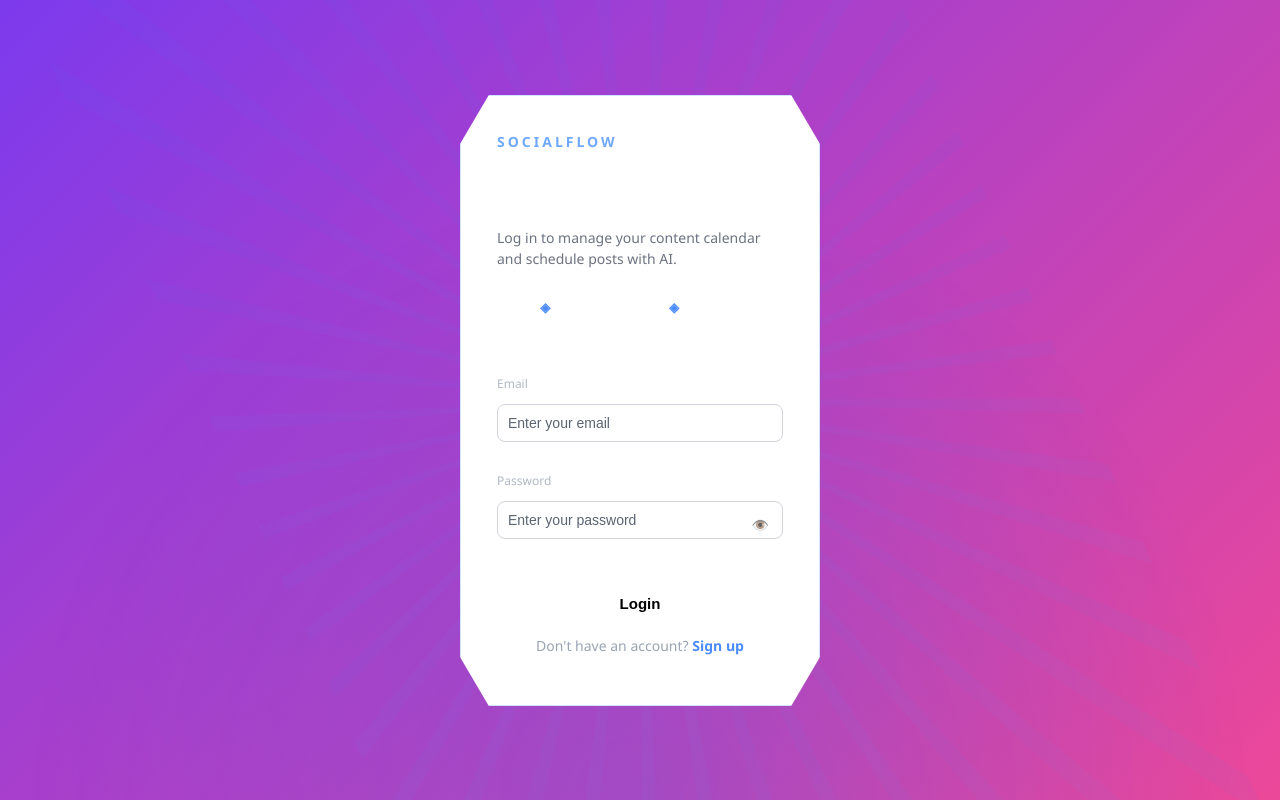
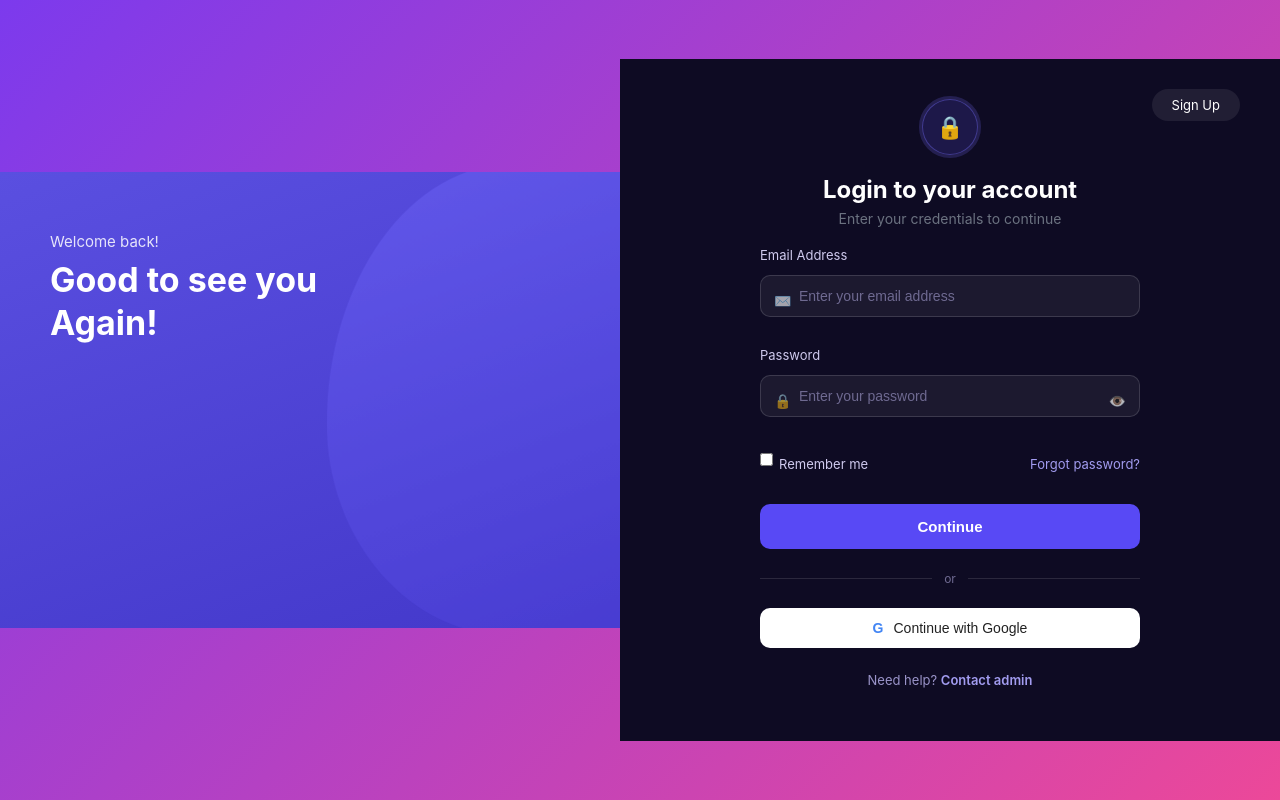
Before and after one commit to Darkovibes123/Social-Media-Scheduler, a React (Create React App) app in the folder social-scheduler/frontend/: page /login in a window 1280 px wide. Built offline with nearby package versions, Linux system fonts and the light colour scheme.

Commit message:
Redesign auth pages with split-screen layout

```diff
--- a/social-scheduler/frontend/src/pages/Auth.css
+++ b/social-scheduler/frontend/src/pages/Auth.css
@@ -2,149 +2,222 @@
   box-sizing: border-box;
 }
 
+html, body {
+  margin: 0;
+  padding: 0;
+}
+
 .auth-page {
+  display: flex;
+  min-height: 100vh;
+  width: 100%;
+  overflow: hidden;
+  font-family: -apple-system, BlinkMacSystemFont, "Segoe UI", sans-serif;
+}
+
+/* LEFT PANEL */
+.auth-left {
   position: relative;
-  min-height: 100vh;
+  flex: 1;
+  min-width: 320px;
+  background: linear-gradient(160deg, #5a4fe0 0%, #4338ca 100%);
+  overflow: hidden;
+  display: flex;
+  align-items: center;
+}
+
+.auth-wave {
+  position: absolute;
+  top: 0;
+  right: -15%;
+  height: 100%;
+  width: 60%;
+  background: linear-gradient(160deg, #6c63f5, #4b3fd6);
+  border-radius: 50% 0 0 50% / 55% 0 0 45%;
+  animation: waveShift 8s ease-in-out infinite;
+  opacity: 0.55;
+}
+
+@keyframes waveShift {
+  0%, 100% { transform: translateX(0) scaleY(1); }
+  50% { transform: translateX(-20px) scaleY(1.05); }
+}
+
+.auth-left-content {
+  position: relative;
+  z-index: 2;
+  padding: 60px 50px;
+  color: #fff;
+  animation: fadeInLeft 0.8s ease both;
+}
+
+@keyframes fadeInLeft {
+  from { opacity: 0; transform: translateX(-20px); }
+  to { opacity: 1; transform: translateX(0); }
+}
+
+.welcome-tag {
+  font-size: 15px;
+  opacity: 0.85;
+  margin: 0 0 8px;
+}
+
+.auth-left-content h1 {
+  font-size: 34px;
+  font-weight: 700;
+  line-height: 1.25;
+  margin: 0 0 50px;
+  max-width: 320px;
+}
+
+.feature-list {
+  display: flex;
+  flex-direction: column;
+  gap: 24px;
+}
+
+.feature-item {
+  display: flex;
+  align-items: flex-start;
+  gap: 16px;
+  opacity: 0;
+  animation: featureIn 0.6s ease forwards;
+}
+
+.feature-item:nth-child(1) { animation-delay: 0.2s; }
+.feature-item:nth-child(2) { animation-delay: 0.35s; }
+.feature-item:nth-child(3) { animation-delay: 0.5s; }
+
+@keyframes featureIn {
+  from { opacity: 0; transform: translateY(10px); }
+  to { opacity: 1; transform: translateY(0); }
+}
+
+.feature-icon {
+  font-size: 20px;
+  background: rgba(255,255,255,0.12);
+  width: 42px;
+  height: 42px;
+  min-width: 42px;
+  border-radius: 12px;
   display: flex;
   align-items: center;
   justify-content: center;
-  background: #000;
-  overflow: hidden;
+}
+
+.feature-item h4 {
+  margin: 0 0 4px;
+  font-size: 15px;
+  font-weight: 600;
+}
+
+.feature-item p {
+  margin: 0;
+  font-size: 13px;
+  opacity: 0.75;
+}
+
+/* RIGHT PANEL */
+.auth-right {
+  position: relative;
+  flex: 1;
+  min-width: 320px;
+  background: #0e0b23;
+  display: flex;
+  align-items: center;
+  justify-content: center;
   padding: 40px 20px;
 }
 
-/* Animated light rays background */
-.auth-bg-rays {
+.signup-pill {
   position: absolute;
-  inset: 0;
-  background: radial-gradient(circle at 50% 100%, rgba(30,100,255,0.35), transparent 60%);
-  animation: pulseGlow 5s ease-in-out infinite;
+  top: 30px;
+  right: 40px;
+  background: rgba(255,255,255,0.08);
+  color: #fff;
+  padding: 8px 20px;
+  border-radius: 999px;
+  text-decoration: none;
+  font-size: 13px;
+  transition: background 0.2s ease;
 }
 
-.auth-bg-rays::before {
-  content: "";
-  position: absolute;
-  inset: 0;
-  background: repeating-conic-gradient(
-    from 0deg,
-    rgba(60,140,255,0.08) 0deg 2deg,
-    transparent 2deg 8deg
-  );
-  animation: rotateRays 30s linear infinite;
-  mix-blend-mode: screen;
+.signup-pill:hover {
+  background: rgba(255,255,255,0.16);
 }
 
-@keyframes rotateRays {
-  from { transform: rotate(0deg); }
-  to { transform: rotate(360deg); }
+.auth-form {
+  width: 100%;
+  max-width: 380px;
+  color: #fff;
+  animation: formIn 0.7s cubic-bezier(0.16,1,0.3,1) both;
 }
 
-@keyframes pulseGlow {
-  0%, 100% { opacity: 0.6; }
-  50% { opacity: 1; }
+@keyframes formIn {
+  from { opacity: 0; transform: translateY(20px); }
+  to { opacity: 1; transform: translateY(0); }
 }
 
-/* Angular card */
-.auth-card {
-  position: relative;
-  z-index: 2;
-  width: 100%;
-  max-width: 420px;
-  background: linear-gradient(160deg, #0d0f14 0%, #14161c 100%);
-  border: 1px solid rgba(80,140,255,0.25);
-  padding: 44px 36px;
-  color: #fff;
-  clip-path: polygon(
-    0 8%, 8% 0, 92% 0, 100% 8%,
-    100% 92%, 92% 100%, 8% 100%, 0 92%
-  );
-  box-shadow: 0 0 40px rgba(30,100,255,0.15), 0 20px 60px rgba(0,0,0,0.6);
-  animation: cardEnter 0.7s cubic-bezier(0.16, 1, 0.3, 1) both;
+.auth-icon-circle {
+  width: 56px;
+  height: 56px;
+  border-radius: 50%;
+  background: rgba(90,79,224,0.2);
+  border: 1px solid rgba(120,110,255,0.4);
+  display: flex;
+  align-items: center;
+  justify-content: center;
+  font-size: 22px;
+  margin: 0 auto 20px;
+  animation: pulseIcon 2.5s ease-in-out infinite;
 }
 
-@keyframes cardEnter {
-  from {
-    opacity: 0;
-    transform: translateY(30px) scale(0.97);
-  }
-  to {
-    opacity: 1;
-    transform: translateY(0) scale(1);
-  }
+@keyframes pulseIcon {
+  0%, 100% { box-shadow: 0 0 0 0 rgba(120,110,255,0.3); }
+  50% { box-shadow: 0 0 0 10px rgba(120,110,255,0); }
 }
 
-.auth-logo {
-  font-weight: 700;
-  letter-spacing: 3px;
-  font-size: 14px;
-  color: #6fa8ff;
-  margin-bottom: 24px;
-}
-
-.auth-card h2 {
-  font-size: 28px;
-  margin: 0 0 8px;
-  font-weight: 700;
+.auth-form h2 {
+  text-align: center;
+  font-size: 24px;
+  margin: 0 0 6px;
 }
 
 .subtitle {
-  color: #9aa4b2;
+  text-align: center;
+  color: #9a94c9;
   font-size: 13px;
-  line-height: 1.5;
-  margin-bottom: 24px;
-}
-
-.auth-options {
-  display: flex;
-  gap: 12px;
-  margin-bottom: 24px;
-}
-
-.option-btn {
-  flex: 1;
-  background: rgba(255,255,255,0.03);
-  border: 1px solid rgba(255,255,255,0.15);
-  color: #fff;
-  padding: 10px;
-  border-radius: 999px;
-  font-size: 13px;
-  cursor: pointer;
-  display: flex;
-  align-items: center;
-  justify-content: center;
-  gap: 6px;
-  transition: all 0.25s ease;
-}
-
-.option-btn:hover {
-  border-color: #4a8bff;
-  background: rgba(74,139,255,0.1);
-  transform: translateY(-2px);
-}
-
-.icon {
-  color: #4a8bff;
-}
-
-.divider {
-  height: 1px;
-  background: rgba(255,255,255,0.1);
-  margin-bottom: 24px;
+  margin: 0 0 28px;
 }
 
 label {
   display: block;
-  font-size: 12px;
-  color: #b0b8c4;
+  font-size: 13px;
+  color: #cfcaee;
   margin-bottom: 6px;
   margin-top: 16px;
 }
 
-input {
+.input-with-icon {
+  position: relative;
+  display: flex;
+  align-items: center;
+}
+
+.input-icon {
+  position: absolute;
+  left: 14px;
+  font-size: 14px;
+  opacity: 0.6;
+}
+
+input[type="email"],
+input[type="password"],
+input[type="text"] {
   width: 100%;
-  padding: 12px 14px;
-  background: rgba(255,255,255,0.04);
-  border: 1px solid rgba(255,255,255,0.12);
+  padding: 12px 14px 12px 38px;
+  background: rgba(255,255,255,0.06);
+  border: 1px solid rgba(255,255,255,0.14);
   border-radius: 10px;
   color: #fff;
   font-size: 14px;
@@ -153,24 +226,18 @@ input {
 }
 
 input::placeholder {
-  color: #5a6472;
+  color: #6f6a91;
 }
 
 input:focus {
-  border-color: #4a8bff;
-  background: rgba(74,139,255,0.06);
-  box-shadow: 0 0 0 3px rgba(74,139,255,0.15);
-}
-
-.password-wrapper {
-  position: relative;
+  border-color: #7b6ff5;
+  background: rgba(123,111,245,0.08);
+  box-shadow: 0 0 0 3px rgba(123,111,245,0.15);
 }
 
 .toggle-eye {
   position: absolute;
   right: 14px;
-  top: 50%;
-  transform: translateY(-50%);
   cursor: pointer;
   opacity: 0.7;
   font-size: 14px;
@@ -180,46 +247,124 @@ input:focus {
   opacity: 1;
 }
 
-.submit-btn {
+.form-row {
+  display: flex;
+  align-items: center;
+  justify-content: space-between;
+  margin-top: 16px;
+  font-size: 13px;
+}
+
+.checkbox-label {
+  display: flex;
+  align-items: center;
+  gap: 6px;
+  color: #cfcaee;
+  margin: 0;
+  cursor: pointer;
+}
+
+.checkbox-label input {
+  width: auto;
+  padding: 0;
+}
+
+.forgot-link {
+  color: #a29cf0;
+  text-decoration: none;
+}
+
+.forgot-link:hover {
+  text-decoration: underline;
+}
+
+.continue-btn {
   width: 100%;
-  margin-top: 28px;
+  margin-top: 24px;
   padding: 14px;
-  background: #fff;
-  color: #000;
+  background: #5849f5;
+  color: #fff;
   border: none;
-  border-radius: 999px;
+  border-radius: 10px;
   font-weight: 600;
   font-size: 15px;
   cursor: pointer;
   transition: all 0.25s ease;
 }
 
-.submit-btn:hover:not(:disabled) {
-  background: #4a8bff;
-  color: #fff;
+.continue-btn:hover:not(:disabled) {
+  background: #4838e0;
   transform: translateY(-2px);
-  box-shadow: 0 8px 24px rgba(74,139,255,0.4);
+  box-shadow: 0 8px 24px rgba(88,73,245,0.4);
 }
 
-.submit-btn:disabled {
+.continue-btn:disabled {
   opacity: 0.6;
   cursor: not-allowed;
 }
 
-.switch-link {
+.or-divider {
+  display: flex;
+  align-items: center;
   text-align: center;
-  margin-top: 20px;
-  font-size: 13px;
-  color: #9aa4b2;
+  margin: 22px 0;
+  color: #6f6a91;
+  font-size: 12px;
 }
 
-.switch-link a {
-  color: #4a8bff;
+.or-divider::before,
+.or-divider::after {
+  content: "";
+  flex: 1;
+  height: 1px;
+  background: rgba(255,255,255,0.12);
+}
+
+.or-divider span {
+  padding: 0 12px;
+}
+
+.google-btn {
+  width: 100%;
+  padding: 12px;
+  background: #fff;
+  color: #222;
+  border: none;
+  border-radius: 10px;
+  font-size: 14px;
+  font-weight: 500;
+  cursor: pointer;
+  display: flex;
+  align-items: center;
+  justify-content: center;
+  gap: 10px;
+  transition: all 0.25s ease;
+}
+
+.google-btn:hover {
+  transform: translateY(-2px);
+  box-shadow: 0 6px 20px rgba(255,255,255,0.15);
+}
+
+.google-icon {
+  font-weight: 700;
+  color: #4285F4;
+}
+
+.help-text {
+  text-align: center;
+  margin-top: 24px;
+  font-size: 13px;
+  color: #9a94c9;
+}
+
+.help-text a {
+  color: #a29cf0;
   text-decoration: none;
   font-weight: 600;
 }
 
-.switch-link a:hover {
+.help-text a:hover {
   text-decoration: underline;
 }
 
@@ -239,3 +384,19 @@ input:focus {
   25% { transform: translateX(-4px); }
   75% { transform: translateX(4px); }
 }
+
+/* Responsive: stack on small screens */
+@media (max-width: 768px) {
+  .auth-page {
+    flex-direction: column;
+  }
+  .auth-left {
+    min-height: 260px;
+  }
+  .auth-left-content h1 {
+    font-size: 26px;
+  }
+  .feature-list {
+    display: none;
+  }
+}
--- a/social-scheduler/frontend/src/pages/Login.js
+++ b/social-scheduler/frontend/src/pages/Login.js
@@ -8,6 +8,7 @@ export default function Login() {
   const [email, setEmail] = useState("");
   const [password, setPassword] = useState("");
   const [showPassword, setShowPassword] = useState(false);
+  const [remember, setRemember] = useState(false);
   const [error, setError] = useState("");
   const [loading, setLoading] = useState(false);
   const { login } = useAuth();
@@ -30,39 +31,63 @@ export default function Login() {
 
   return (
     <div className="auth-page">
-      <div className="auth-bg-rays"></div>
-      <form className="auth-card" onSubmit={handleSubmit}>
-        <div className="auth-logo">SOCIALFLOW</div>
+      <div className="auth-left">
+        <div className="auth-wave"></div>
+        <div className="auth-left-content">
+          <p className="welcome-tag">Welcome back!</p>
+          <h1>Good to see you Again!</h1>
 
-        <h2>Login with</h2>
-        <p className="subtitle">
-          Log in to manage your content calendar and schedule posts with AI.
-        </p>
-
-        <div className="auth-options">
-          <button type="button" className="option-btn">
-            <span className="icon">◈</span> Email
-          </button>
-          <button type="button" className="option-btn">
-            <span className="icon">◈</span> Quick Login
-          </button>
+          <div className="feature-list">
+            <div className="feature-item">
+              <span className="feature-icon">📊</span>
+              <div>
+                <h4>Analytics</h4>
+                <p>Track real time performance</p>
+              </div>
+            </div>
+            <div className="feature-item">
+              <span className="feature-icon">🛡️</span>
+              <div>
+                <h4>Security</h4>
+                <p>Enterprise grade protection</p>
+              </div>
+            </div>
+            <div className="feature-item">
+              <span className="feature-icon">⚡</span>
+              <div>
+                <h4>Speed</h4>
+                <p>Super fast and reliable</p>
+              </div>
+            </div>
+          </div>
+        </div>
       </div>
 
-        <div className="divider"></div>
+      <div className="auth-right">
+        <Link to="/signup" className="signup-pill">Sign Up</Link>
+
+        <form className="auth-form" onSubmit={handleSubmit}>
+          <div className="auth-icon-circle">🔒</div>
+          <h2>Login to your account</h2>
+          <p className="subtitle">Enter your credentials to continue</p>
 
           {error && <div className="error-box">{error}</div>}
 
-        <label>Email</label>
+          <label>Email Address</label>
+          <div className="input-with-icon">
+            <span className="input-icon">✉️</span>
             <input
               type="email"
-          placeholder="Enter your email"
+              placeholder="Enter your email address"
               value={email}
               onChange={(e) => setEmail(e.target.value)}
               required
             />
+          </div>
 
           <label>Password</label>
-        <div className="password-wrapper">
+          <div className="input-with-icon">
+            <span className="input-icon">🔒</span>
             <input
               type={showPassword ? "text" : "password"}
               placeholder="Enter your password"
@@ -70,22 +95,38 @@ export default function Login() {
               onChange={(e) => setPassword(e.target.value)}
               required
             />
-          <span
-            className="toggle-eye"
-            onClick={() => setShowPassword(!showPassword)}
-          >
+            <span className="toggle-eye" onClick={() => setShowPassword(!showPassword)}>
               {showPassword ? "🙈" : "👁️"}
             </span>
           </div>
 
-        <button type="submit" className="submit-btn" disabled={loading}>
-          {loading ? "Logging in..." : "Login"}
+          <div className="form-row">
+            <label className="checkbox-label">
+              <input
+                type="checkbox"
+                checked={remember}
+                onChange={(e) => setRemember(e.target.checked)}
+              />
+              Remember me
+            </label>
+            <a href="#" className="forgot-link">Forgot password?</a>
+          </div>
+
+          <button type="submit" className="continue-btn" disabled={loading}>
+            {loading ? "Logging in..." : "Continue"}
           </button>
 
-        <p className="switch-link">
-          Don't have an account? <Link to="/signup">Sign up</Link>
+          <div className="or-divider"><span>or</span></div>
+
+          <button type="button" className="google-btn">
+            <span className="google-icon">G</span> Continue with Google
+          </button>
+
+          <p className="help-text">
+            Need help? <a href="#">Contact admin</a>
           </p>
         </form>
       </div>
+    </div>
   );
 }
--- a/social-scheduler/frontend/src/pages/Signup.js
+++ b/social-scheduler/frontend/src/pages/Signup.js
@@ -31,29 +31,51 @@ export default function Signup() {
 
   return (
     <div className="auth-page">
-      <div className="auth-bg-rays"></div>
-      <form className="auth-card" onSubmit={handleSubmit}>
-        <div className="auth-logo">SOCIALFLOW</div>
+      <div className="auth-left">
+        <div className="auth-wave"></div>
+        <div className="auth-left-content">
+          <p className="welcome-tag">Get started!</p>
+          <h1>Create your account today!</h1>
 
-        <h2>Create Account</h2>
-        <p className="subtitle">
-          Start planning your content and generating captions with AI in minutes.
-        </p>
-
-        <div className="auth-options">
-          <button type="button" className="option-btn">
-            <span className="icon">◈</span> Email
-          </button>
-          <button type="button" className="option-btn">
-            <span className="icon">◈</span> Quick Signup
-          </button>
+          <div className="feature-list">
+            <div className="feature-item">
+              <span className="feature-icon">📊</span>
+              <div>
+                <h4>Analytics</h4>
+                <p>Track real time performance</p>
+              </div>
+            </div>
+            <div className="feature-item">
+              <span className="feature-icon">🛡️</span>
+              <div>
+                <h4>Security</h4>
+                <p>Enterprise grade protection</p>
+              </div>
+            </div>
+            <div className="feature-item">
+              <span className="feature-icon">⚡</span>
+              <div>
+                <h4>Speed</h4>
+                <p>Super fast and reliable</p>
+              </div>
+            </div>
+          </div>
+        </div>
       </div>
 
-        <div className="divider"></div>
+      <div className="auth-right">
+        <Link to="/login" className="signup-pill">Sign In</Link>
+
+        <form className="auth-form" onSubmit={handleSubmit}>
+          <div className="auth-icon-circle">🔒</div>
+          <h2>Create your account</h2>
+          <p className="subtitle">Fill in your details to get started</p>
 
           {error && <div className="error-box">{error}</div>}
 
           <label>Full Name</label>
+          <div className="input-with-icon">
+            <span className="input-icon">👤</span>
             <input
               type="text"
               placeholder="Enter your name"
@@ -61,18 +83,23 @@ export default function Signup() {
               onChange={(e) => setName(e.target.value)}
               required
             />
+          </div>
 
-        <label>Email</label>
+          <label>Email Address</label>
+          <div className="input-with-icon">
+            <span className="input-icon">✉️</span>
             <input
               type="email"
-          placeholder="Enter your email"
+              placeholder="Enter your email address"
               value={email}
               onChange={(e) => setEmail(e.target.value)}
               required
             />
+          </div>
 
           <label>Password</label>
-        <div className="password-wrapper">
+          <div className="input-with-icon">
+            <span className="input-icon">🔒</span>
             <input
               type={showPassword ? "text" : "password"}
               placeholder="Enter your password"
@@ -81,22 +108,26 @@ export default function Signup() {
               minLength={6}
               required
             />
-          <span
-            className="toggle-eye"
-            onClick={() => setShowPassword(!showPassword)}
-          >
+            <span className="toggle-eye" onClick={() => setShowPassword(!showPassword)}>
               {showPassword ? "🙈" : "👁️"}
             </span>
           </div>
 
-        <button type="submit" className="submit-btn" disabled={loading}>
-          {loading ? "Creating account..." : "Sign Up"}
+          <button type="submit" className="continue-btn" disabled={loading}>
+            {loading ? "Creating account..." : "Continue"}
           </button>
 
-        <p className="switch-link">
-          Already have an account? <Link to="/login">Log in</Link>
+          <div className="or-divider"><span>or</span></div>
+
+          <button type="button" className="google-btn">
+            <span className="google-icon">G</span> Continue with Google
+          </button>
+
+          <p className="help-text">
+            Need help? <a href="#">Contact admin</a>
           </p>
         </form>
       </div>
+    </div>
   );
 }
```
Lines whose indentation alone changed are shown as unchanged.
